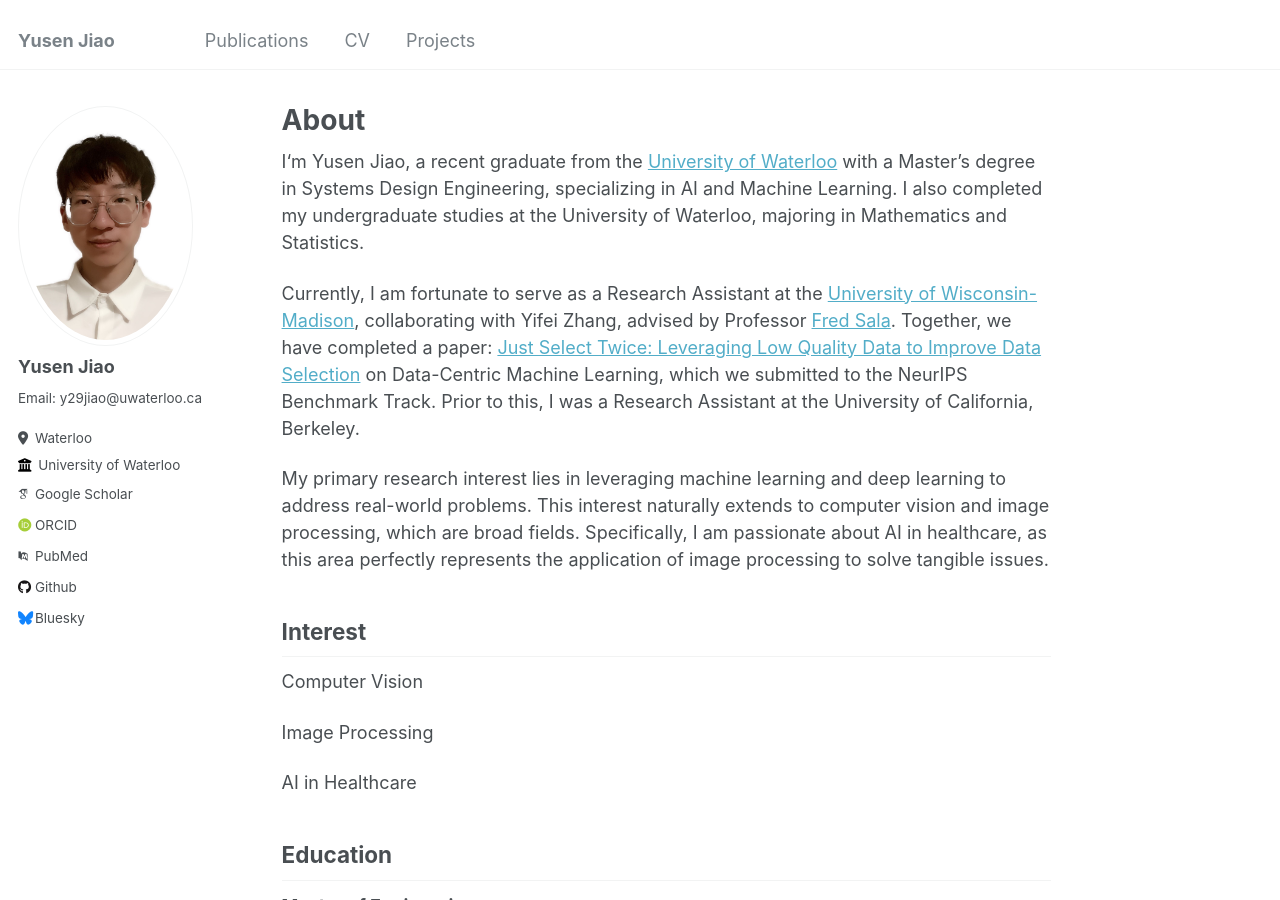
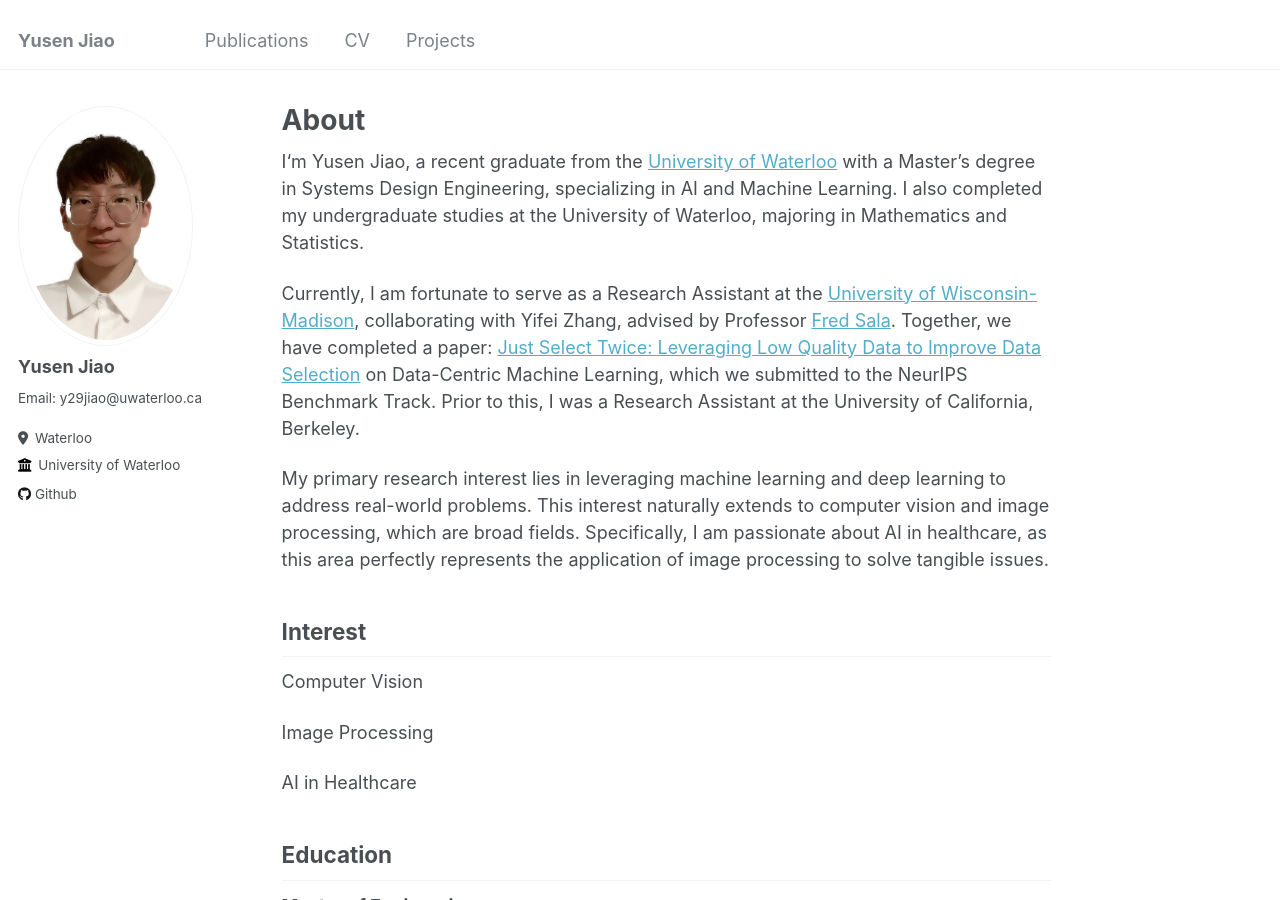
Before and after one commit to y29jiao/Yusen-Jiao.github.io, a Jekyll site: the page built from _pages/about.md, in a window 1280 px wide and 900 px high. Built offline with Jekyll 4.4.1, drawn with Linux system fonts in a browser that asks for light colours; some web fonts are replaced.

Commit message:
Update _config.yml

```diff
--- a/_config.yml
+++ b/_config.yml
@@ -29,18 +29,16 @@ author:
 
   # Academic websites
   arxiv            : # URL - Update with the correct link to your profile
-  googlescholar    : "https://scholar.google.com/citations?user=PS_CX0AAAAAJ"
+  googlescholar    : # URL
   impactstory      : # URL
-  orcid            : "http://orcid.org/yourorcidurl"
   semantic         : # URL
-  pubmed           : "https://www.ncbi.nlm.nih.gov/pubmed/?term=john+snow"
   researchgate     : # URL
 
   # Repositories and software development
   github           : https://github.com/y29jiao
 
   # Social media
-  bluesky          : "bsky.app" # Replace this with you Bluesky username
+  bluesky          : # Username # Replace this with you Bluesky username
   facebook         : # Username
   flickr           : # Username
   foursquare       : # Username
```
